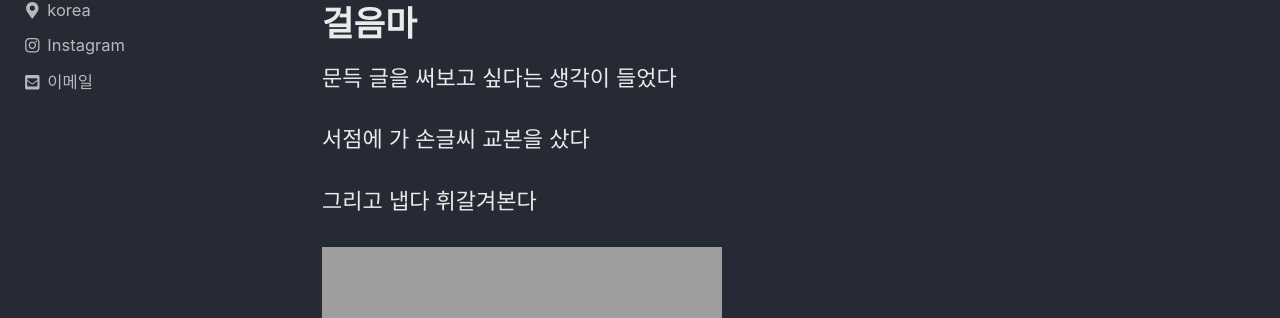
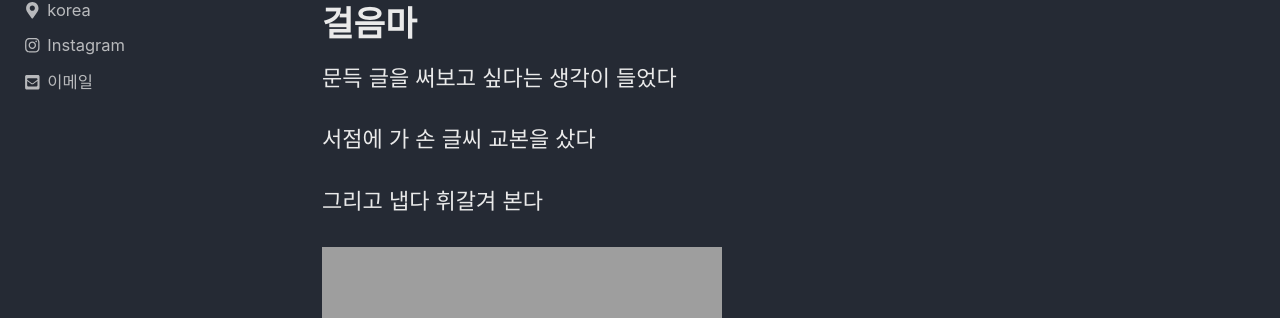
Before and after one commit to bighaeil/bighaeil.github.io, a Jekyll site: the page built from _posts/write/2023-08-13-toddling.md, in a window 1280 px wide and 900 px high. Shown: the part 217-535 px from the top of the window. Built offline with Jekyll 4.4.1, drawn with Linux system fonts in a browser that asks for light colours; cached includes are drawn as plain includes; nearby versions of some CDN libraries; comment, search, counter and statistics services are not loaded.

```diff
--- a/_posts/write/2023-08-13-toddling.md
+++ b/_posts/write/2023-08-13-toddling.md
@@ -9,8 +9,8 @@ last_modified_at: 2023-08-13T17:00:00
 
 문득 글을 써보고 싶다는 생각이 들었다
 
-서점에 가 손글씨 교본을 샀다
+서점에 가 손 글씨 교본을 샀다
 
-그리고 냅다 휘갈겨본다
+그리고 냅다 휘갈겨 본다
 
 ![toddling]({{ site.url }}{{ site.baseurl }}/assets/20230813_151003_HDR.jpg)
```
